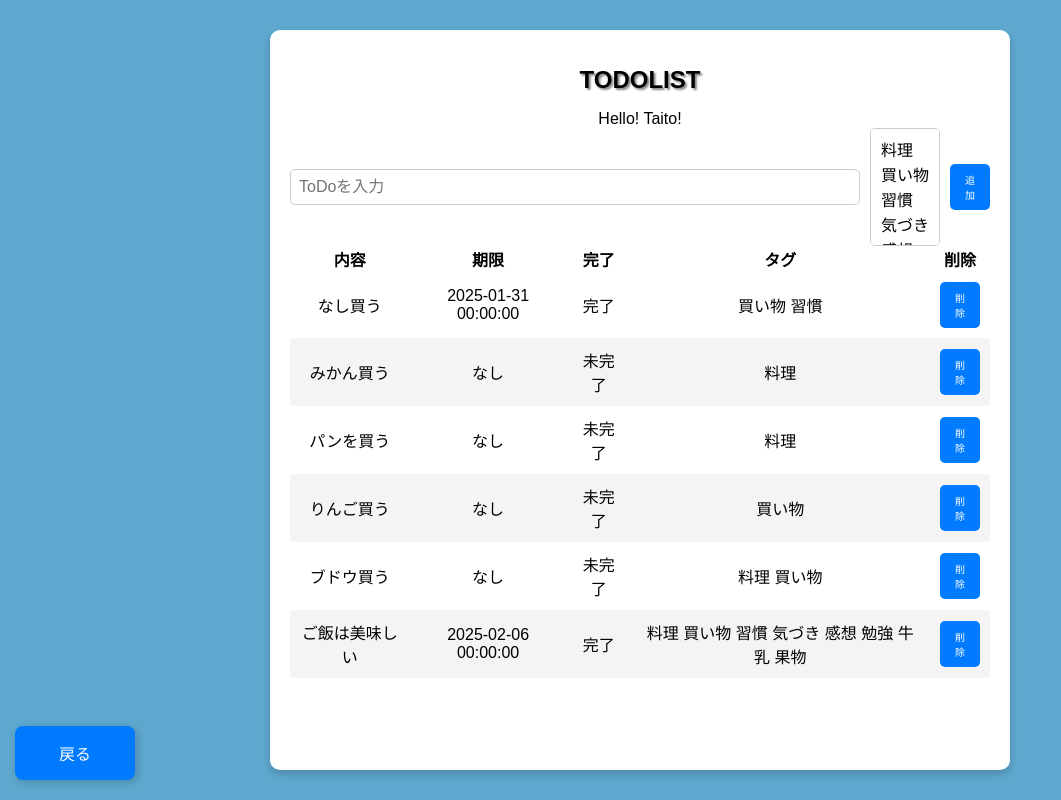
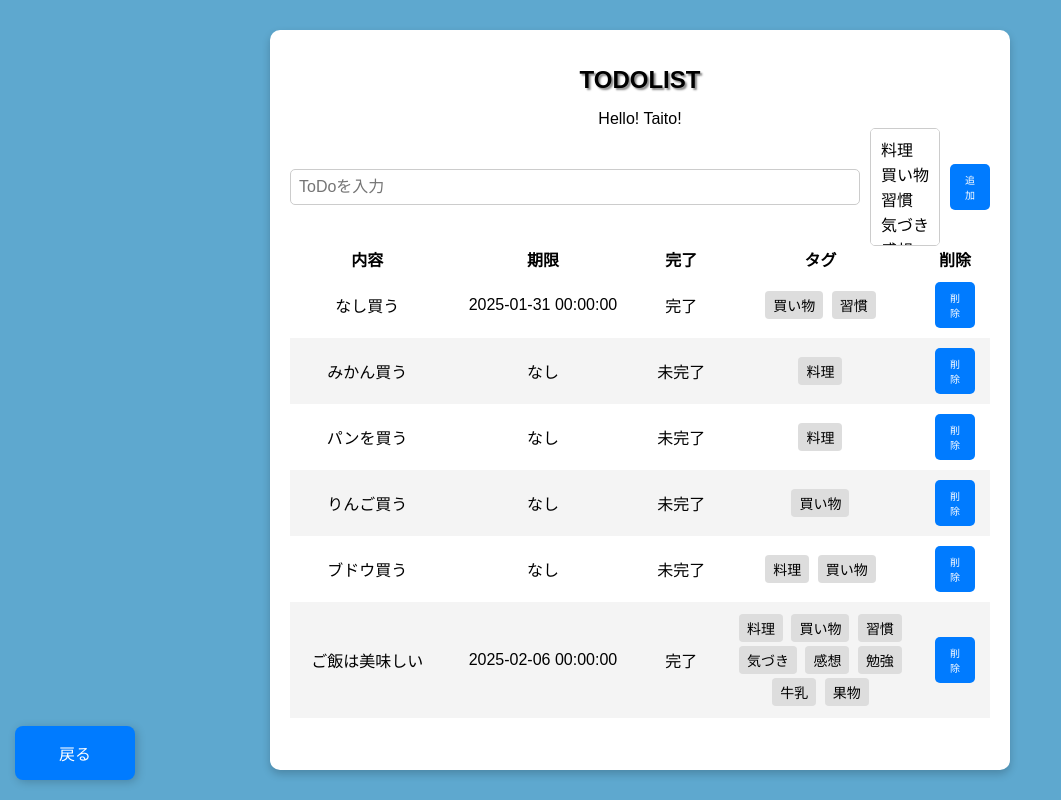
Before and after one commit to Taito1608/study_backend, a FastAPI app: page /todo in a window 1280 px wide. Shown: the whole page, without its empty margins (0-1061 px from the left). Run offline with FastAPI, Linux system fonts and the light colour scheme; data comes from the database, SQL or seed files in the repository.

Commit message:
Tagの表示方法変更

```diff
--- a/app/main.py
+++ b/app/main.py
@@ -100,17 +100,24 @@ async def update_todo(todo_id: int, request:Request):
 
 #Todo 取得(個別)
 @app.get("/todo/{todo_id}", response_class=HTMLResponse)
-async def read_todo(request: Request, todo_id):
-  todo = db.query(Todo).filter(Todo.id == todo_id).first()
-  tag_list = db.query(Tag).all()
+async def read_todo(request: Request, todo_id: int):
+    todo = db.query(Todo).filter(Todo.id == todo_id).first()
+    if not todo:
+        return JSONResponse(status_code=404, detail="ToDoが見つかりません")
 
+    tag_list = db.query(Tag).all()  # 全タグリスト（選択用）
 
-  return templates.TemplateResponse("todo.html", {
+    # ToDo に紐づくタグを取得
+    todo_tags = db.query(Tag).join(Set).filter(Set.todo_id == todo_id).all()
+
+    return templates.TemplateResponse("todo.html", {
         "request": request,
         "name": "Taito!",
         "todo": todo,
-        "tag_list": tag_list
-        })
+        "tag_list": tag_list,  # 全タグ（選択肢）
+        "todo_tags": todo_tags  # 紐づくタグ（表示用）
+    })
+
 
 #Todo 取得(一覧)
 @app.get("/todo")
--- a/app/templates/todolist.html
+++ b/app/templates/todolist.html
@@ -36,10 +36,10 @@
                 </td>
                 <td>{{ item.todo.date if item.todo.date else 'なし' }}</td>
                 <td>{{ '完了' if item.todo.completed else '未完了' }}</td>
-                <td>
+                <td class="listtags-column">
                     {% if item.set_tag_descs %}
                         {% for tag_desc in item.set_tag_descs %}
-                            <span>{{ tag_desc }}</span>
+                            <span class="tag">{{ tag_desc }}</span>
                         {% endfor %}
                     {% else %}
                         なし
@@ -58,7 +58,21 @@
     <a href="/" class="back-button">戻る</a>
 
     <style>
-        /* 任意のスタイル */
+        /* タグの設定 */
+        .tag {
+            display: inline-block;
+            background-color: #ddd;
+            padding: 4px 8px;
+            margin: 2px;
+            border-radius: 4px;
+            font-size: 14px;
+        }
+        td.listtags-column {
+            max-width: 150px; /* 最大幅を設定 */
+            overflow: hidden;
+            text-overflow: ellipsis; /* 長すぎるテキストを省略（...にする） */
+
+        }
     </style>
 
     <script>
```
Also changed, not shown: app/templates/todo.html (+23 -1 lines).
